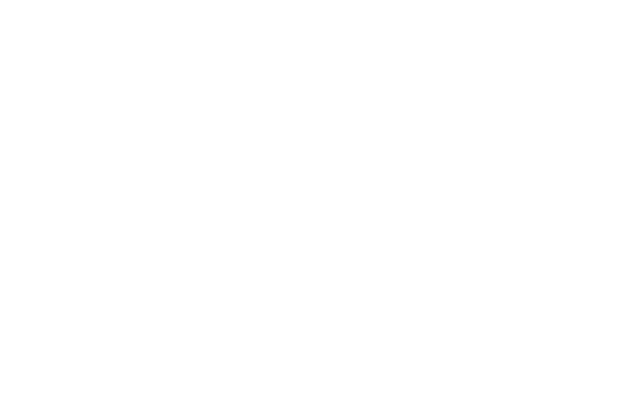
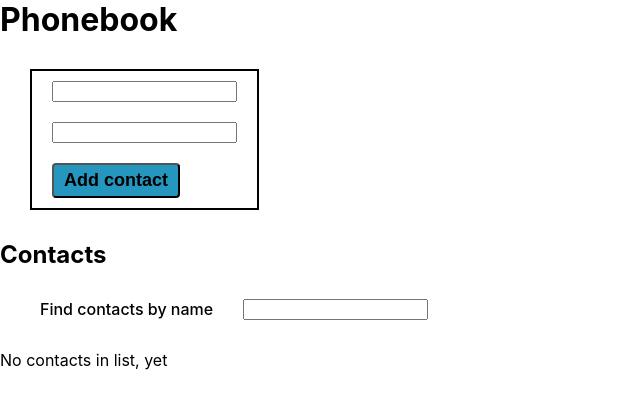
Before and after one commit to Bogdan8633/goit-react-hw-06-phonebook, a React (Create React App) app: page / in a window 1280 px wide. Shown: the top 408 px of the page, without its empty margins (0-640 px from the left). Built offline with nearby package versions, Linux system fonts and the light colour scheme; the HTML template or start-up script is replaced by a standard one.

Commit message:
remove-routing

```diff
--- a/src/App.js
+++ b/src/App.js
@@ -1,18 +1,15 @@
-import { BrowserRouter } from 'react-router-dom';
 import { Provider } from 'react-redux';
 import { PersistGate } from 'redux-persist/integration/react';
 
-import UserRoutes from 'UserRoutes';
+import { store, persistor } from './redux/store';
 
-import { store, persistor } from './redux/store';
+import MyContactsPage from './pages/MyContactsPage/MyContactsPage';
 
 function App() {
   return (
     <Provider store={store}>
       <PersistGate loading={null} persistor={persistor}>
-        <BrowserRouter basename="goit-react-hw-06-phonebook">
-          <UserRoutes />
-        </BrowserRouter>
+        <MyContactsPage />
       </PersistGate>
     </Provider>
   );
--- a/src/UserRoutes.jsx
+++ /dev/null
@@ -1,18 +0,0 @@
-import { lazy, Suspense } from 'react';
-import { Routes, Route } from 'react-router-dom';
-
-const MyContactsPage = lazy(() =>
-  import('./pages/MyContactsPage/MyContactsPage')
-);
-
-const UserRoutes = () => {
-  return (
-    <Suspense fallback={<p>...loading</p>}>
-      <Routes>
-        <Route path="/" element={<MyContactsPage />} />
-      </Routes>
-    </Suspense>
-  );
-};
-
-export default UserRoutes;
```
